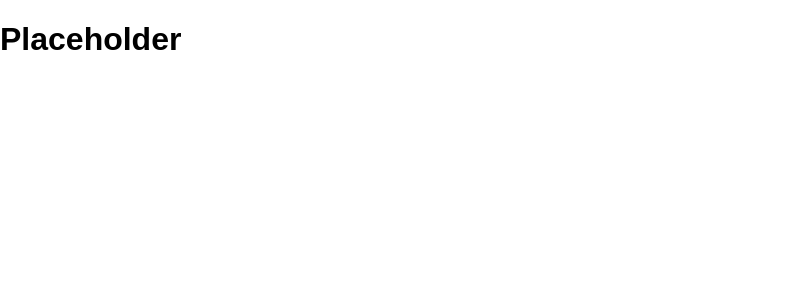
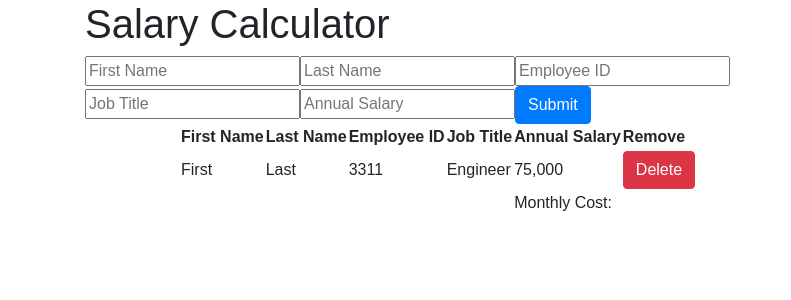
Before and after one commit to Philip-Owen/React_Salary_Calculator, a React (Create React App) app: page / in a window 1280 px wide. Shown: the top 300 px of the page, without its empty margins (0-791 px from the left). Built offline with nearby package versions, Linux system fonts and the light colour scheme.

Commit message:
created basic app components

```diff
--- a/public/index.html
+++ b/public/index.html
@@ -19,6 +19,7 @@
       work correctly both with client-side routing and a non-root public URL.
       Learn how to configure a non-root public URL by running `npm run build`.
     -->
+    <link rel="stylesheet" href="https://maxcdn.bootstrapcdn.com/bootstrap/4.0.0/css/bootstrap.min.css" integrity="sha384-Gn5384xqQ1aoWXA+058RXPxPg6fy4IWvTNh0E263XmFcJlSAwiGgFAW/dAiS6JXm" crossorigin="anonymous">
     <title>React App</title>
   </head>
   <body>
--- a/src/components/App/App.js
+++ b/src/components/App/App.js
@@ -1,4 +1,6 @@
 import React, { Component } from 'react';
+import EmployeeForm from '../Employee-Form/Employee-Form';
+import EmployeeTable from '../Employee-Table/Employee-Table';
 
 class App extends Component {
   constructor(props) {
@@ -7,8 +9,10 @@ class App extends Component {
   }
   render() {
     return (
-      <div>
-        <h1>Placeholder</h1>
+      <div className="container">
+        <h1>Salary Calculator</h1>
+        <EmployeeForm />
+        <EmployeeTable />
       </div>
     )
   }
--- /dev/null
+++ b/src/components/Employee-Form/Employee-Form.js
@@ -0,0 +1,22 @@
+import React from 'react';
+
+const EmployeeForm = () => (
+  <div className="row">
+    <div className="col-md-offset-1 col-md-10">
+      <div id="employeeInput">
+        <div id="top-row">
+          <input type="text" id="firstName" placeholder="First Name" />
+          <input type="text" id="lastName" placeholder="Last Name" />
+          <input type="number" id="empID" placeholder="Employee ID" />
+        </div>
+        <div id="bottom-row">
+          <input type="text" id="jobTitle" placeholder="Job Title" />
+          <input type="number" id="annualSalary" placeholder="Annual Salary" />
+          <button className="btn btn-primary" type="button" id="submitEmployee">Submit</button>
+        </div>
+      </div>
+    </div>
+  </div>
+);
+
+export default EmployeeForm;
--- /dev/null
+++ b/src/components/Employee-Row/Employee-Row.js
@@ -0,0 +1,16 @@
+import React from 'react';
+
+const EmployeeRow = () => {
+  return (
+    <tr>
+      <td>First</td>
+      <td>Last</td>
+      <td>3311</td>
+      <td>Engineer</td>
+      <td>75,000</td>
+      <td><button className="btn btn-danger">Delete</button></td>
+    </tr>
+  );
+};
+
+export default EmployeeRow;
--- /dev/null
+++ b/src/components/Employee-Table/Employee-Table.js
@@ -0,0 +1,37 @@
+import React from 'react';
+import EmployeeRow from '../Employee-Row/Employee-Row';
+
+const EmployeeTable = () => {
+  return (
+    <div className="row justify-content-center">
+      <div className="col-md-offset-1 col-md-10">
+        <div id="employeeTable">
+          <table>
+            <thead>
+              <tr id="noHighlight">
+                <th>First Name</th>
+                <th>Last Name</th>
+                <th>Employee ID</th>
+                <th>Job Title</th>
+                <th>Annual Salary</th>
+                <th>Remove</th>
+              </tr>
+            </thead>
+            <tbody id="employeeData">
+              <EmployeeRow />
+            </tbody>
+            <tfoot>
+              <tr>
+                <td colSpan="4"></td>
+                <td id="salCosts">Monthly Cost: <span id="salTotal"></span></td>
+                <td></td>
+              </tr>
+            </tfoot>
+          </table>
+        </div>
+      </div>
+    </div>
+  )
+};
+
+export default EmployeeTable;
```
